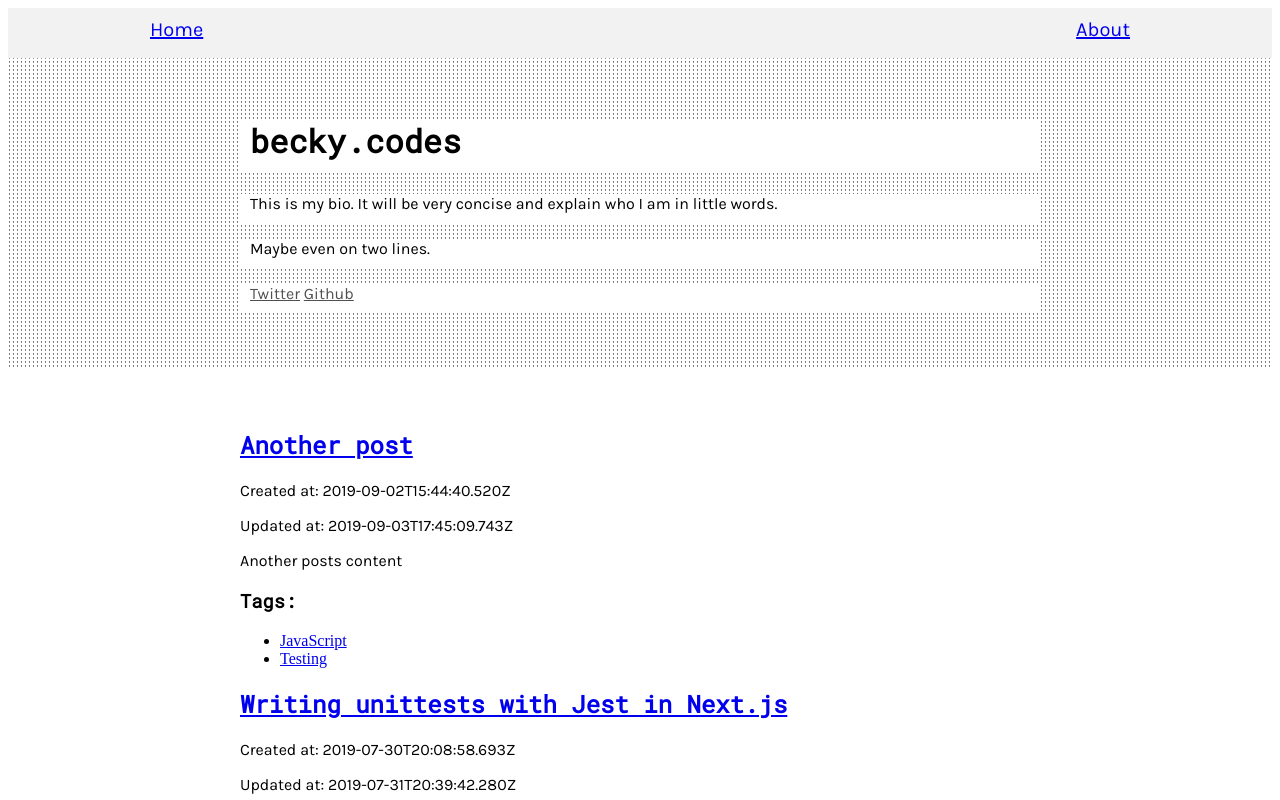
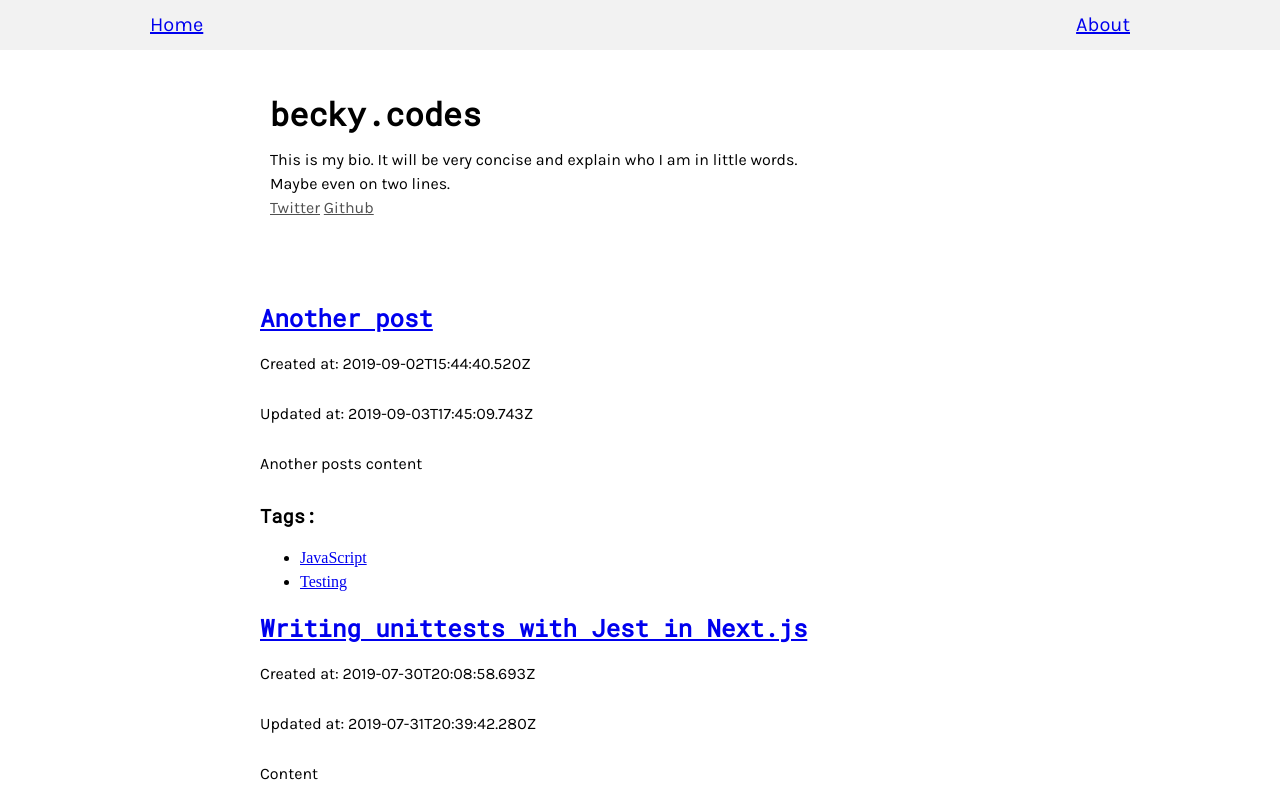
Before and after one commit to BeckyArrowsmith/blog2019, a Next.js app: page / in a window 1280 px wide. Shown: the top 800 px of the page. Built offline with nearby package versions, Linux system fonts and the light colour scheme.

Commit message:
Fuck node-sass

```diff
--- a/layouts/Layout.js
+++ b/layouts/Layout.js
@@ -1,4 +1,4 @@
-import "./Styles.scss";
+import "./styles.css";
 
 import Head from "next/head";
 import Header from '../components/Header';
--- a/layouts/Styles.scss
+++ /dev/null
@@ -1,5 +0,0 @@
-// @import "reset.scss";
-@import "styles/global.scss";
-
-@import "styles/nav.scss";
-@import "styles/header.scss";
--- /dev/null
+++ b/layouts/styles.css
@@ -0,0 +1,5 @@
+@import "reset.css";
+@import "styles/global.css";
+
+@import "styles/nav.css";
+@import "styles/header.css";
--- a/layouts/styles/Header.scss
+++ /dev/null
@@ -1,31 +0,0 @@
-header {
-    $bg-color: white;
-    $dot-color: black;
-
-    $dot-size: 1px;
-    $dot-space: 4px;
-
-	background:
-		linear-gradient(90deg, $bg-color ($dot-space - $dot-size), transparent 1%) center,
-		linear-gradient($bg-color ($dot-space - $dot-size), transparent 1%) center,
-		$dot-color;
-    background-size: $dot-space $dot-space;
-
-    .container {
-        * {
-            background: #fff;
-            padding: 0 10px;
-        }
-    }
-
-    .bio {
-        h1, p {
-            padding-bottom: 10px;
-        }
-
-        a {
-            padding: 0;
-            color: #505050;
-        }
-    }
-}
--- a/layouts/styles/Nav.scss
+++ /dev/null
@@ -1,28 +0,0 @@
-nav {
-    width: 100%;
-    background: #f2f2f2;
-    font-family: 'Karla', sans-serif;
-    color: #d2d2d2;
-    height: 50px;
-
-    ul {
-        max-width: 1000px;
-        margin: 0 auto;
-        list-style: none;
-        padding-inline-start: 0;
-        display: block;
-        // text-align: right;
-
-        li {
-            margin-right: 20px;
-            font-size: 1.25em;
-            list-style:none;
-            margin:10px;
-            float: right;
-
-            &:first-child {
-                float: left;
-            }
-        }
-    }
-}
--- /dev/null
+++ b/layouts/styles/header.css
@@ -0,0 +1,22 @@
+header {
+	background:
+		linear-gradient(90deg, white (4px - 1px), transparent 1%) center,
+		linear-gradient(white (4px - 1px), transparent 1%) center,
+		black;
+    background-size: 4px 4px;
+}
+
+header .container * {
+    background: #fff;
+    padding: 0 10px;
+
+}
+
+header .bio h1, p {
+    padding-bottom: 10px;
+}
+
+header .bio a {
+    padding: 0;
+    color: #505050;
+}
--- /dev/null
+++ b/layouts/styles/nav.css
@@ -0,0 +1,27 @@
+nav {
+    width: 100%;
+    background: #f2f2f2;
+    font-family: 'Karla', sans-serif;
+    color: #d2d2d2;
+    height: 50px;
+}
+
+nav ul {
+    max-width: 1000px;
+    margin: 0 auto;
+    list-style: none;
+    padding-inline-start: 0;
+    display: block;
+}
+
+nav ul li {
+    margin-right: 20px;
+    font-size: 1.25em;
+    list-style:none;
+    margin:10px;
+    float: right;
+}
+
+nav ul li:first-child {
+    float: left;
+}
--- a/next.config.js
+++ b/next.config.js
@@ -1,2 +1,2 @@
-const withSass = require("@zeit/next-sass");
-module.exports = withSass();
+const withCSS = require("@zeit/next-css");
+module.exports = withCSS({});
--- a/package.json
+++ b/package.json
@@ -11,10 +11,9 @@
         "getcontent": "node helpers/getcontent.js"
     },
     "dependencies": {
-        "@zeit/next-sass": "^1.0.1",
+        "@zeit/next-css": "^1.0.1",
         "contentful": "^7.8.2",
         "next": "^9.0.0",
-        "node-sass": "^4.12.0",
         "react": "^16.8.0",
         "react-dom": "^16.8.0"
     },
```
Also changed, not shown: layouts/reset.css (renamed from layouts/Reset.scss), layouts/styles/global.css (renamed from layouts/styles/Global.scss), 1 other file (tests, documents, lock files or other folders).
